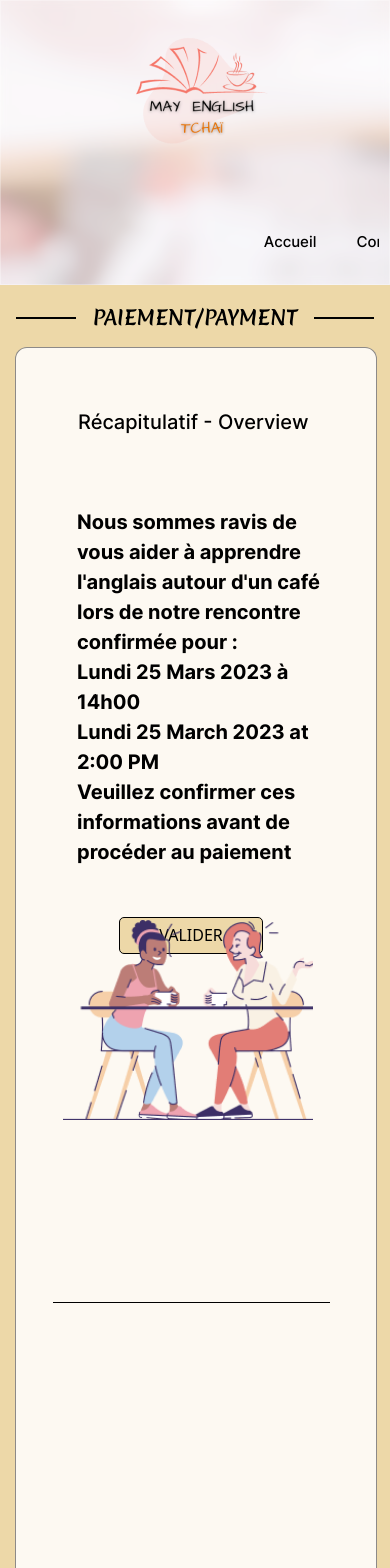
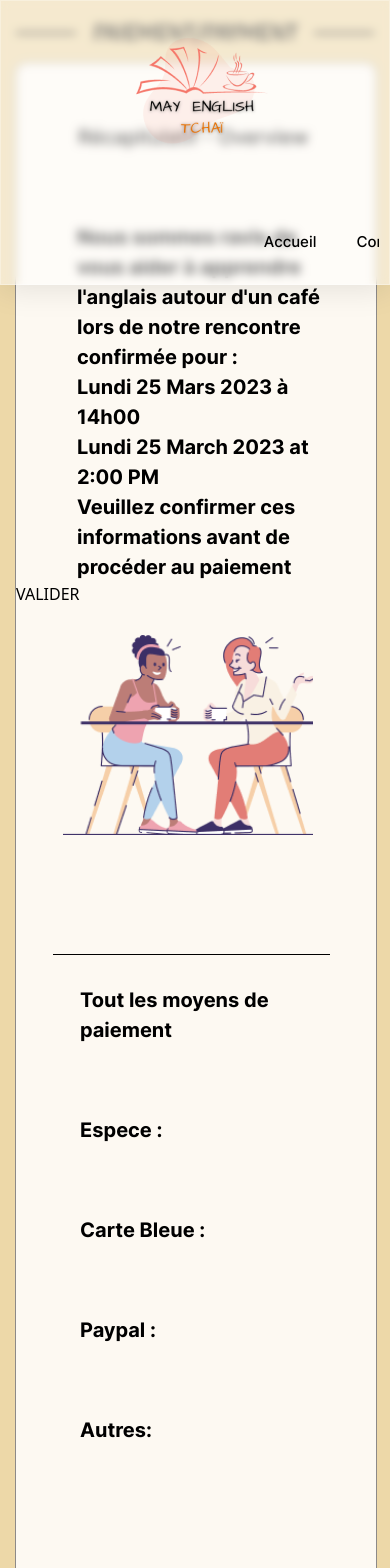
Before and after one commit to may-english-tchai/web-app, a React (Vite) app: page /payment in a window 390 px wide. Shown: the top 1568 px of the page. Built offline with nearby package versions, Linux system fonts and the light colour scheme.

Commit message:
reglage responsive et souci d'affichage

```diff
--- a/src/App.jsx
+++ b/src/App.jsx
@@ -8,9 +8,8 @@ import Footer from "./components/Footer";
 const App = () => {
   return (
     <>
-      <div style={{backgroundImage: "url('/img/thepicture.png')"}} id="bg">
         <Header />
-      </div>
+
 
       <Routes>
         <Route path='/' element={<HomePage />} />
--- a/src/assets/styles/concept.scss
+++ b/src/assets/styles/concept.scss
@@ -74,7 +74,7 @@
             border: 1px solid #DCB253;
             border-radius: 8px;
             width: 380px;
-            height: 665px;
+            height: 774px;
             display: flex;
             flex-direction: column;
             position: absolute;
@@ -84,7 +84,7 @@
         }
         #pinkdiv{
             background: rgba(216, 205, 182, 0.14);
-            margin-top: 390px;
+            margin-top: 475px;
             margin-left: 45px;
         }
         p{
--- a/src/assets/styles/header.scss
+++ b/src/assets/styles/header.scss
@@ -15,6 +15,9 @@ $font-secondary: Inter;
     backdrop-filter: blur(5px);
     -webkit-backdrop-filter: blur(5px);
     border: 1px solid rgba(255, 255, 255, 0.3);
+    position: fixed;
+    z-index: 99;
+    width: 100%;
 
     ul {
         display: flex;
--- a/src/assets/styles/join.scss
+++ b/src/assets/styles/join.scss
@@ -37,7 +37,7 @@
         box-shadow: 0px 4px 4px rgba(0, 0, 0, 0.25);
         border-radius: 0 10px 10px 0;
         padding-top: 60px;
-        top: 305px;
+        top: 195px;
         }
 
         #pOne{
@@ -86,7 +86,7 @@
                 box-shadow: 0px 4px 4px rgba(0, 0, 0, 0.25);
                 border-radius: 0 10px 10px 0;
                 padding-top: 10px;
-                top: 237px;
+                top: 107px;
                 }
             #pOne{
             font-family: "InterLight";
--- a/src/assets/styles/payment.scss
+++ b/src/assets/styles/payment.scss
@@ -55,7 +55,7 @@
         border-left: 1px solid black;
         height: 540px;
         margin-left: 1025px;
-        margin-top: -560px;
+        margin-top: -520px;
       }
       #discussion{
         background-size: cover;
@@ -64,6 +64,12 @@
         position: absolute;
         left: 659px;
         top: 158px;
+      }
+      #DivTwo{
+        display: flex;
+        flex-direction: column;
+        margin-left: 970px;
+        transform: translateY(-600px);
       }
       p{
         font-family: "InterBold";
@@ -82,7 +88,7 @@
         }
         #divOne{
             width: 100%;
-            height: 1460px;
+            height: 1760px;
         }
         h2{
             font-size: 20px;
@@ -96,7 +102,7 @@
             box-sizing: border-box;
             position: absolute;
             width: 362px;
-            height: 1369px;
+            height: 1569px;
             left: 15px;
             top: 62px;
             background: rgba(255, 255, 255, 0.85);
@@ -116,7 +122,7 @@
             margin-top: 59px;
             margin-left: 62px;
         }
-        button{
+        .button{
             background: #EDD8A8;
             border: 1px solid #000000;
             border-radius: 5px;
@@ -136,6 +142,12 @@
           .vertical-line {
             display: none;
           }
+          #DivTwo{
+            display: flex;
+            flex-direction: column;
+            margin-left: 3px;
+            transform: translateY(-40px);
+          }
           .horizontal-line {
             border-bottom: 1px solid black;
             height: 590px;
--- a/src/assets/styles/reservation.scss
+++ b/src/assets/styles/reservation.scss
@@ -21,7 +21,7 @@ $font-secondary: Inter;
 .reservation {
     background-color: $color1;
     width: 100%;
-    min-height: 100vh;
+    min-height: 76vh;
     font-family: $font-secondary;
 
     #title {
--- a/src/components/Join.jsx
+++ b/src/components/Join.jsx
@@ -1,17 +1,20 @@
-import "../assets/styles/concept.scss";
+import "../assets/styles/join.scss";
 
 const Join = () => {
   return (
-    <div className="Join">
-      <div id="relative">
-          <div id="para">
-            <p id="pOne">REJOIGNEZ-NOUS POUR UNE EXPERIENCE <br></br> D&apos;APPRENTISSAGE DE LANGUE COMME AUCUNE AUTRE</p>
+    <div className="Join"><div id="relative">
+        <div style={{backgroundImage: "url('/img/thepicture.png')"}} id="bg">
+            <div id="para"><p id="pOne">REJOIGNEZ-NOUS POUR UNE EXPERIENCE <br></br> D&apos;APPRENTISSAGE DE LANGUE COMME AUCUNE AUTRE</p>
             <p id="pTwo">MAY ENGLISH TCHAÏ</p>
             <p id="pThree">APPRENEZ L&apos;ANGLAIS AUTOUR <br></br> D&apos;UN CAFE/THE</p>
-            <button>RESERVEZ</button>
-          </div>
-        </div>
-      </div>
+            <button>RESERVEZ</button></div></div>
+
+            </div>
+
+
+
+
+    </div>
   );
 };
 
--- a/src/components/Payment.jsx
+++ b/src/components/Payment.jsx
@@ -6,29 +6,43 @@ const Payment = () => {
     <div className="Payment">
       <div id="relative">
         <div style={{ backgroundColor: "#EDD8A8" }} id="divOne">
-                    <h2><hr></hr>PAIEMENT/PAYMENT<hr></hr></h2>
+          <h2>
+            <hr></hr>PAIEMENT/PAYMENT<hr></hr>
+          </h2>
           <div id="para">
             <h3>Récapitulatif - Overview </h3>
-                        <p>Nous sommes ravis de vous aider à apprendre l&apos;anglais autour d&apos;un café
-                            lors de notre rencontre confirmée pour :<br></br>
-                            Lundi 25  Mars 2023 à 14h00<br></br>
+            <p>
+              Nous sommes ravis de vous aider à apprendre l&apos;anglais autour
+              d&apos;un café lors de notre rencontre confirmée pour :<br></br>
+              Lundi 25 Mars 2023 à 14h00<br></br>
               Lundi 25 March 2023 at 2:00 PM<br></br>
-                            Veuillez confirmer ces informations avant de procéder au paiement</p>
+              Veuillez confirmer ces informations avant de procéder au paiement
+            </p>
 
             <div className="grid">
-                          <Button type="submit">VALIDER</Button>
+              <Button className="mt-6" type="submit">
+                VALIDER
+              </Button>
             </div>
             <div className="horizontal-line"></div>
             <div className="vertical-line"></div>
-
+            <div id="DivTwo">
+              <p> Tout les moyens de paiement</p>
+              <p>Espece :</p>
+              <p>Carte Bleue :</p>
+              <p>Paypal :</p>
+              <p>Autres:</p>
             </div>
-                    <div style={{ backgroundImage: "url('/img/discussion2.png')" }} id="discussion"></div>
-
           </div>
-                <div style={{ backgroundImage: "url('/img/pexels.png')" }} id="bg">
+          <div
+            style={{ backgroundImage: "url('/img/discussion2.png')" }}
+            id="discussion"
+          ></div>
         </div>
-
-
+        <div
+          style={{ backgroundImage: "url('/img/pexels.png')" }}
+          id="bg"
+        ></div>
       </div>
     </div>
   );
```
Also changed, not shown: src/components/Header.jsx (+10 -0 lines). Lines whose indentation alone changed are shown as unchanged.
